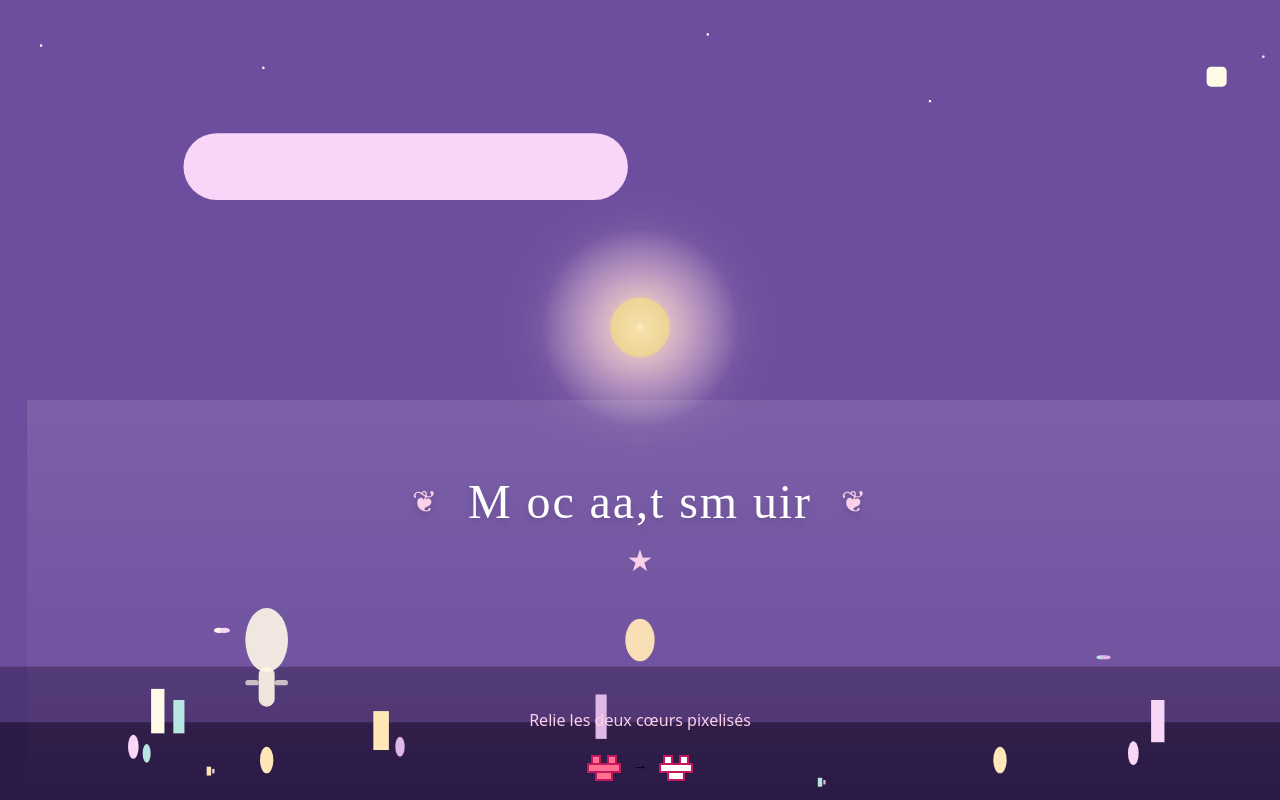
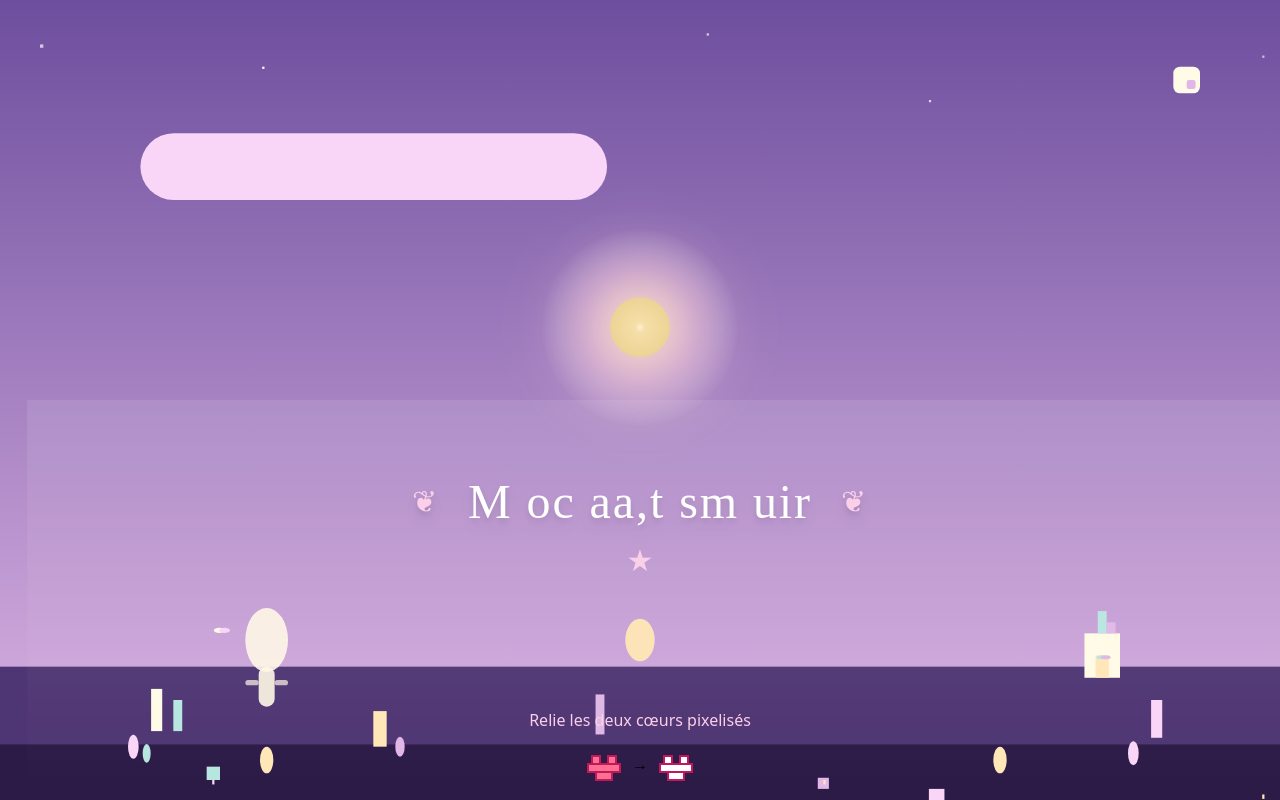
Before and after one commit to ErrorNoName/fete-des-meres-site, a React (Vite) app: page / in a window 1280 px wide. Built offline with nearby package versions, Linux system fonts and the light colour scheme.

Commit message:
Refonte 2.0.3

```diff
--- a/src/pages/MainScene.tsx
+++ b/src/pages/MainScene.tsx
@@ -419,43 +419,65 @@ export const MainScene: React.FC = () => {
 
 // Nouveau décor pixel art animé
 function PixelArtBackground() {
-  // Inspiré de votre référence, nuages, ciel, étoiles, etc.
+  // Fond 100% pixel art animé, responsive, parallax, étoiles scintillantes, lune, collines, château, arbres, buissons, fleurs
+  // Plusieurs plans de nuages roses volumineux animés (parallax)
+  // Étoiles scintillantes (opacité animée)
+  // Lune pixel art
+  // Collines, château, arbres, buissons, fleurs pixel art
+  // Responsive : preserveAspectRatio="xMidYMid slice"
   return (
     <svg className="absolute inset-0 w-full h-full" viewBox="0 0 1280 720" style={{imageRendering: 'pixelated', zIndex: 0}} preserveAspectRatio="xMidYMid slice">
-      <rect width="1280" height="720" fill="#6d4e9e" />
-      {/* Nuages parallax */}
+      {/* Ciel dégradé */}
+      <defs>
+        <linearGradient id="sky-pixel" x1="0" y1="0" x2="0" y2="1">
+          <stop offset="0%" stopColor="#6d4e9e" />
+          <stop offset="100%" stopColor="#e0b7e6" />
+        </linearGradient>
+      </defs>
+      <rect width="1280" height="720" fill="url(#sky-pixel)" />
+      {/* Lune pixel art */}
+      <rect x="1120" y="60" width="24" height="24" fill="#fffbe6" rx="6" />
+      <rect x="1132" y="72" width="8" height="8" fill="#e0b7e6" rx="2" />
+      {/* Étoiles pixel art scintillantes */}
       <g>
-        <motion.rect x="100" y="120" width="400" height="60" rx="30" fill="#f9d6f7" animate={{ x: [100, 180, 100] }} transition={{ duration: 30, repeat: Infinity, ease: 'linear' }} />
-        <motion.rect x="600" y="80" width="300" height="50" rx="25" fill="#e0b7e6" animate={{ x: [600, 700, 600] }} transition={{ duration: 40, repeat: Infinity, ease: 'linear' }} />
-        <motion.rect x="900" y="200" width="250" height="40" rx="20" fill="#f9d6f7" animate={{ x: [900, 1000, 900] }} transition={{ duration: 50, repeat: Infinity, ease: 'linear' }} />
+        <motion.rect x="100" y="40" width="3" height="3" fill="#fff" animate={{ opacity: [0.5, 1, 0.5] }} transition={{ duration: 2, repeat: Infinity }} />
+        <motion.rect x="300" y="60" width="2" height="2" fill="#fff" animate={{ opacity: [1, 0.3, 1] }} transition={{ duration: 2.5, repeat: Infinity, delay: 0.5 }} />
+        <motion.rect x="700" y="30" width="2" height="2" fill="#fff" animate={{ opacity: [0.7, 1, 0.7] }} transition={{ duration: 2.2, repeat: Infinity, delay: 1 }} />
+        <motion.rect x="900" y="90" width="2" height="2" fill="#fff" animate={{ opacity: [1, 0.4, 1] }} transition={{ duration: 2.8, repeat: Infinity, delay: 0.7 }} />
+        <motion.rect x="1200" y="50" width="2" height="2" fill="#fff" animate={{ opacity: [0.6, 1, 0.6] }} transition={{ duration: 2.1, repeat: Infinity, delay: 1.2 }} />
       </g>
-      {/* Collines */}
-      <rect x="0" y="600" width="1280" height="120" fill="#4e3573" />
-      <rect x="0" y="650" width="1280" height="70" fill="#2d1b47" />
-      {/* Arbres stylisés */}
+      {/* Nuages roses volumineux, parallax (3 plans) */}
       <g>
-        <rect x="200" y="620" width="12" height="40" fill="#fffbe6" />
-        <rect x="220" y="630" width="10" height="30" fill="#b7e6e0" />
-        <rect x="400" y="640" width="14" height="35" fill="#ffe7b7" />
-        <rect x="600" y="625" width="10" height="40" fill="#e0b7e6" />
-        <rect x="1100" y="630" width="12" height="38" fill="#f9d6f7" />
+        <motion.rect x="80" y="120" width="420" height="60" rx="30" fill="#f9d6f7" animate={{ x: [80, 180, 80] }} transition={{ duration: 36, repeat: Infinity, ease: 'linear' }} />
+        <motion.rect x="600" y="80" width="320" height="50" rx="25" fill="#e0b7e6" animate={{ x: [600, 700, 600] }} transition={{ duration: 48, repeat: Infinity, ease: 'linear' }} />
+        <motion.rect x="900" y="200" width="260" height="40" rx="20" fill="#f9d6f7" animate={{ x: [900, 1000, 900] }} transition={{ duration: 60, repeat: Infinity, ease: 'linear' }} />
       </g>
-      {/* Fleurs pixel */}
+      {/* Collines pixel art */}
+      <rect x="0" y="600" width="1280" height="80" fill="#4e3573" />
+      <rect x="0" y="670" width="1280" height="50" fill="#2d1b47" />
+      {/* Château pixel art */}
       <g>
-        <rect x="250" y="690" width="4" height="8" fill="#ffe7b7" />
-        <rect x="255" y="692" width="2" height="4" fill="#f9d6f7" />
-        <rect x="800" y="700" width="4" height="8" fill="#b7e6e0" />
-        <rect x="805" y="702" width="2" height="4" fill="#e0b7e6" />
+        <rect x="1040" y="570" width="32" height="40" fill="#fffbe6" />
+        <rect x="1052" y="550" width="8" height="20" fill="#b7e6e0" />
+        <rect x="1060" y="560" width="8" height="10" fill="#e0b7e6" />
+        <rect x="1050" y="590" width="12" height="20" fill="#ffe7b7" />
       </g>
-      {/* Lune pixel */}
-      <rect x="1150" y="60" width="18" height="18" fill="#fffbe6" rx="4" />
-      {/* Étoiles pixel */}
+      {/* Arbres, buissons, fleurs pixel art */}
       <g>
-        <rect x="100" y="40" width="2" height="2" fill="#fff" />
-        <rect x="300" y="60" width="2" height="2" fill="#fff" />
-        <rect x="700" y="30" width="2" height="2" fill="#fff" />
-        <rect x="900" y="90" width="2" height="2" fill="#fff" />
-        <rect x="1200" y="50" width="2" height="2" fill="#fff" />
+        {/* Arbres */}
+        <rect x="200" y="620" width="10" height="38" fill="#fffbe6" />
+        <rect x="220" y="630" width="8" height="28" fill="#b7e6e0" />
+        <rect x="400" y="640" width="12" height="32" fill="#ffe7b7" />
+        <rect x="600" y="625" width="8" height="36" fill="#e0b7e6" />
+        <rect x="1100" y="630" width="10" height="34" fill="#f9d6f7" />
+        {/* Buissons */}
+        <rect x="250" y="690" width="12" height="12" fill="#b7e6e0" />
+        <rect x="800" y="700" width="10" height="10" fill="#e0b7e6" />
+        <rect x="900" y="710" width="14" height="10" fill="#f9d6f7" />
+        {/* Fleurs */}
+        <rect x="255" y="702" width="2" height="4" fill="#f9d6f7" />
+        <rect x="805" y="702" width="2" height="4" fill="#ffe7b7" />
+        <rect x="1200" y="715" width="2" height="4" fill="#ffe7b7" />
       </g>
     </svg>
   );
```
